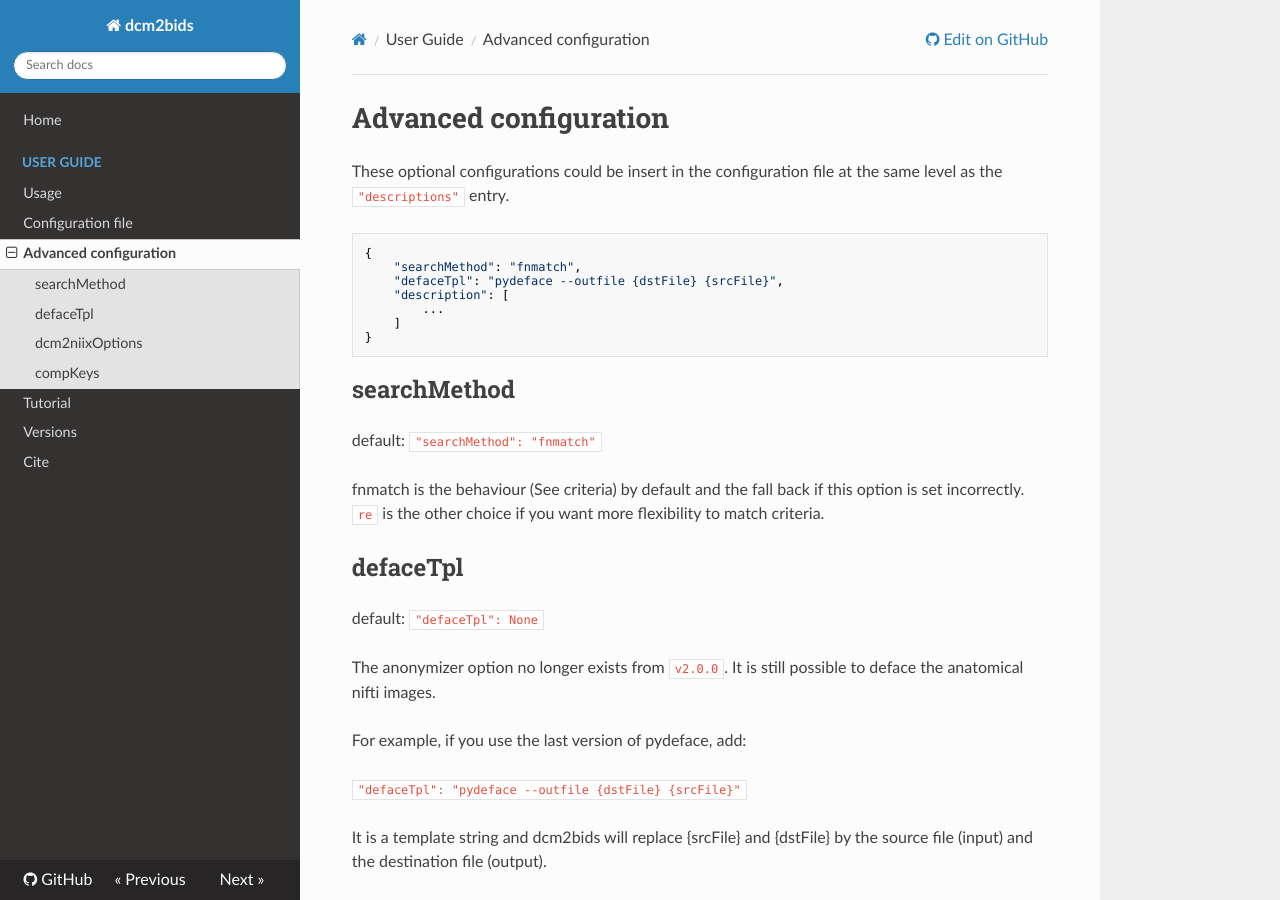
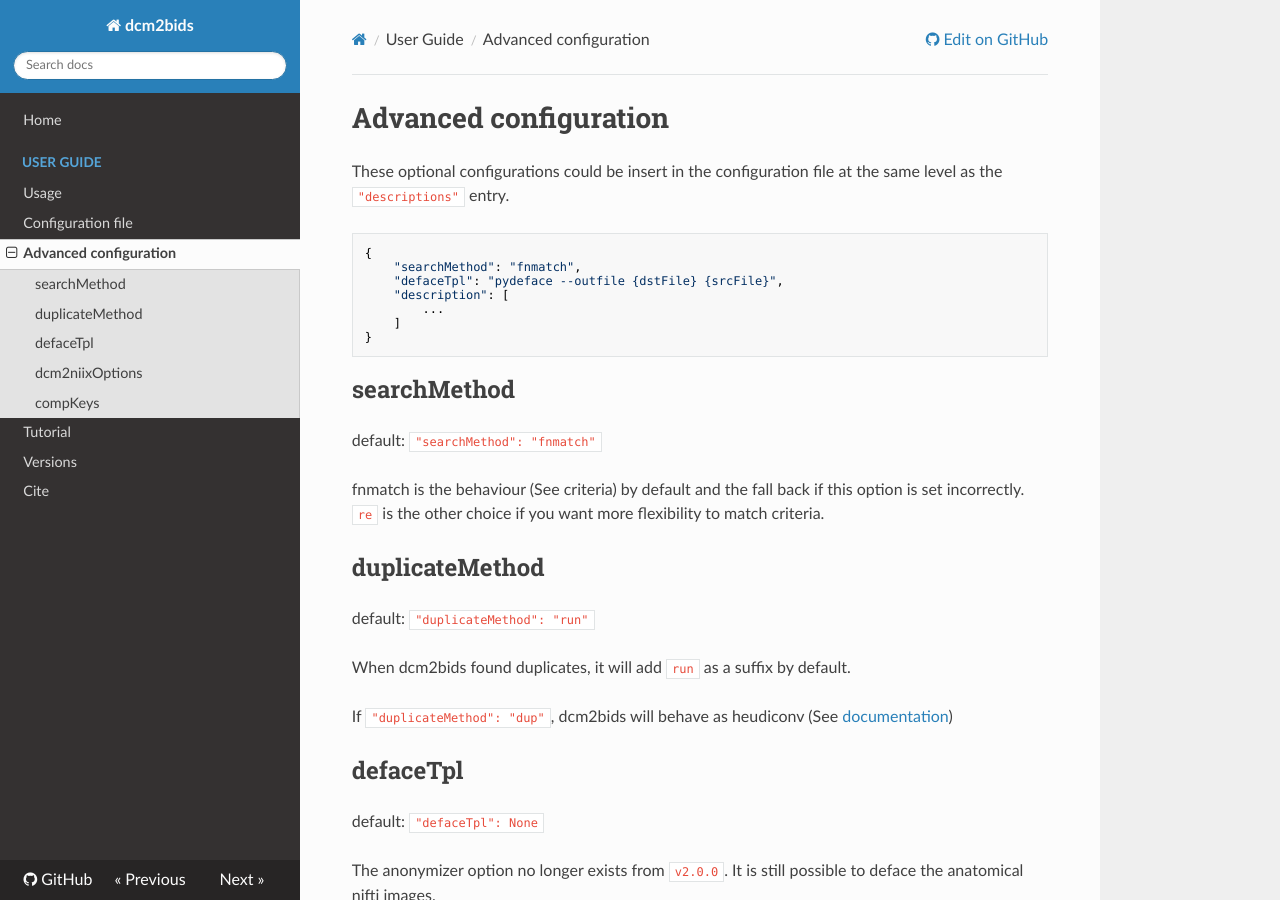
Before and after one commit to UNFmontreal/Dcm2Bids, an MkDocs documentation site: the page built from docs/advance.md, in a window 1280 px wide and 900 px high. Built offline with MkDocs 1.6.1, drawn with Linux system fonts in a browser that asks for light colours; nearby versions of some CDN libraries.

Commit message:
Small documentation modification

```diff
--- a/docs/advance.md
+++ b/docs/advance.md
@@ -22,6 +22,14 @@
 
 fnmatch is the behaviour (See criteria) by default and the fall back if this option is set incorrectly. `re` is the other choice if you want more flexibility to match criteria.
 
+## duplicateMethod
+
+default: `"duplicateMethod": "run"`
+
+When dcm2bids found duplicates, it will add `run` as a suffix by default.
+
+If `"duplicateMethod": "dup"`, dcm2bids will behave as heudiconv (See [documentation](https://heudiconv.readthedocs.io/en/latest/changes.html#id8))
+
 ## defaceTpl
 
 default: `"defaceTpl": None`
```
